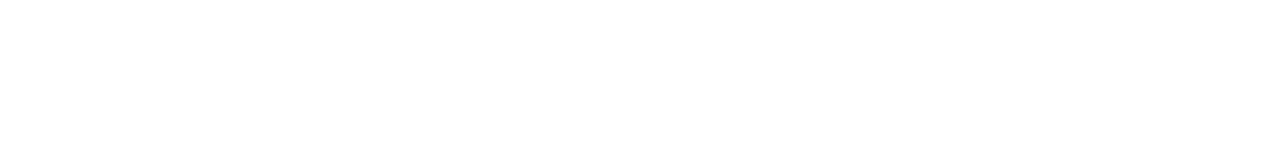
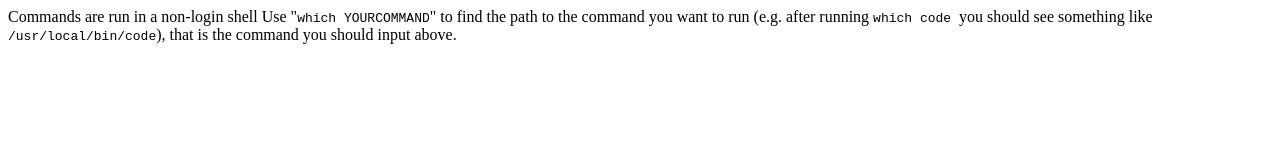
Before and after one commit to h0uter/timetomato, a website: page com.ellen-riemens.timetomato.sdPlugin/ui/command-runner.html in a window 1280 px wide. Drawn offline with Linux system fonts and the light colour scheme.

Commit message:
feat: enhance command runner UI with tips for command usage

```diff
--- a/com.ellen-riemens.timetomato.sdPlugin/ui/command-runner.html
+++ b/com.ellen-riemens.timetomato.sdPlugin/ui/command-runner.html
@@ -10,14 +10,26 @@
 <body>
     <!--
         Learn more about property inspector components at https://sdpi-components.dev/docs/components
-    -->
+        -->
     <sdpi-item label="Command">
+        <text>
+            <monospace>Commands are run in a non-login shell</monospace>
+        </text>
         <sdpi-textfield setting="commandToRun" placeholder="Command to run" required>
         </sdpi-textfield>
     </sdpi-item>
 
+    <sdpi-item label="Tip">
+        <text>
+            Use "<code>which YOURCOMMAND</code>" to find the path to the command you want to run (e.g. after running
+            <code>which code </code> you should see something like <code>/usr/local/bin/code</code>), that is the
+            command you should input above.
+        </text>
+    </sdpi-item>
+
+
     <sdpi-item label="Arguments">
-        <sdpi-textfield setting="commandArguments" placeholder="Arguments for the command" required>
+        <sdpi-textfield setting="commandArguments" placeholder="Arguments for the command">
         </sdpi-textfield>
     </sdpi-item>
 
```
